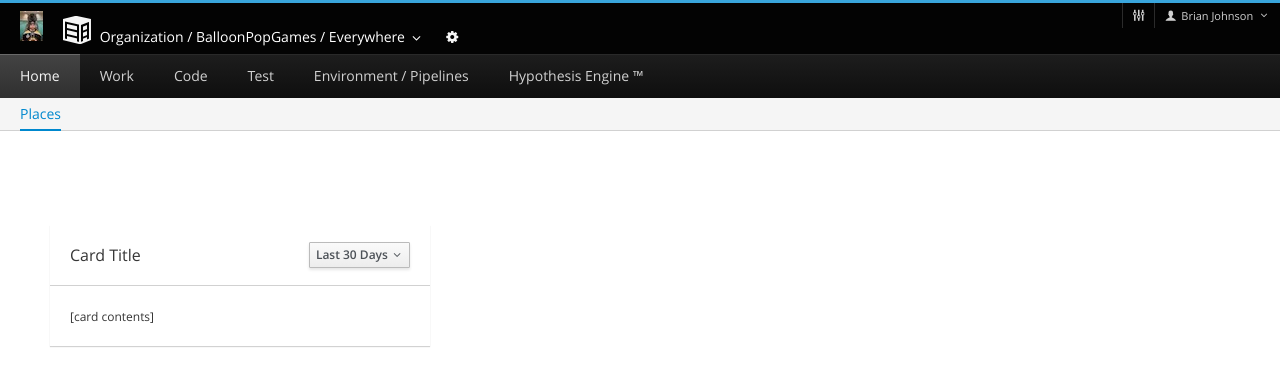
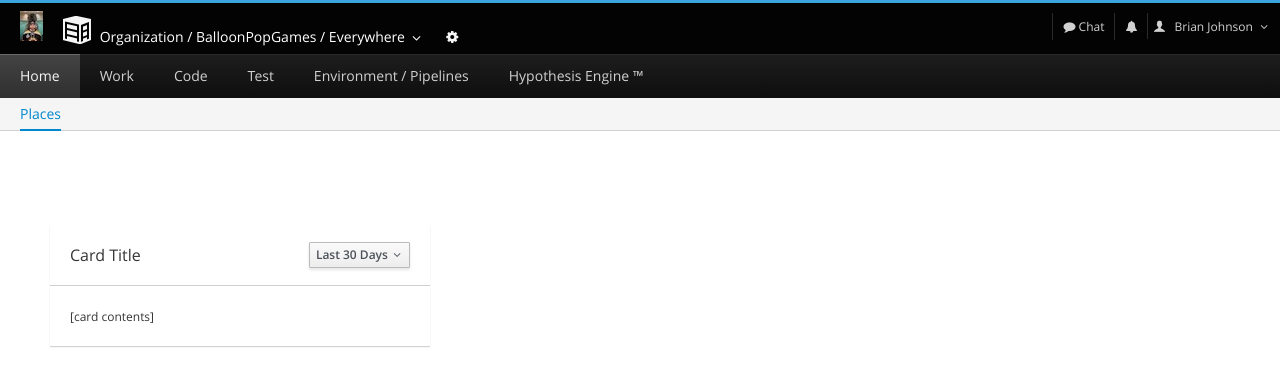
Before and after one commit to AdamJ/testing_environment, a website: page index.html in a window 1280 px wide. Drawn offline with Linux system fonts and the light colour scheme; files whose address does not match are found by name.

Commit message:
Update nav to include user pieces

```diff
--- a/index.html
+++ b/index.html
@@ -20,7 +20,7 @@
         <!--<script src="dist/js/home.js"></script>-->
     </head>
     <body>
-        <div>
+        <div class="row">
             <nav class="navbar navbar-default navbar-pf" role="navigation">
                 <div class="navbar-header">
                     <button type="button" class="navbar-toggle" data-toggle="collapse" data-target=".navbar-collapse-11">
@@ -50,12 +50,16 @@
                             </ul>
                         </li>
                     </ul>
-                </div>
-                <div class="collapse navbar-collapse navbar-collapse-11">
                     <ul class="nav navbar-nav navbar-utility">
                         <li>
                             <a href="#">
-                            <i class="pficon-settings"></i>
+                                <i class="fa fa-comment"></i>
+                                Chat
+                            </a>
+                        </li>
+                        <li>
+                            <a href="#">
+                                <i class="fa fa-bell"></i>
                             </a>
                         </li>
                         <li class="dropdown">
@@ -105,6 +109,8 @@
                             </ul>
                         </li>
                     </ul>
+                </div>
+                <div class="collapse navbar-collapse navbar-collapse-11">
                     <ul class="nav navbar-nav navbar-primary persistent-secondary">
                     <li class="home-active active">
                         <a href="index.html">Home</a>
--- /dev/null
+++ b/sass/_mobile.scss
@@ -0,0 +1,9 @@
+@media (min-width: 768px) {
+    .navbar-pf .navbar-utility {
+        font-size: $font-medium;
+        top: 10px;
+    }
+    .navbar-pf .navbar-utility li.dropdown>.dropdown-toggle .pficon-user {
+        left: 5px;
+    }
+}
--- a/sass/site.scss
+++ b/sass/site.scss
@@ -1,4 +1,5 @@
 @import "_variables.scss";
+@import "_mobile.scss";
 
 /* Site Overrides */
 @import "_custom.scss";
```
Also changed, not shown: work-boards.html (+10 -4 lines), work-plan.html (+10 -4 lines), dist/css/site.css. Lines whose indentation alone changed are shown as unchanged.
